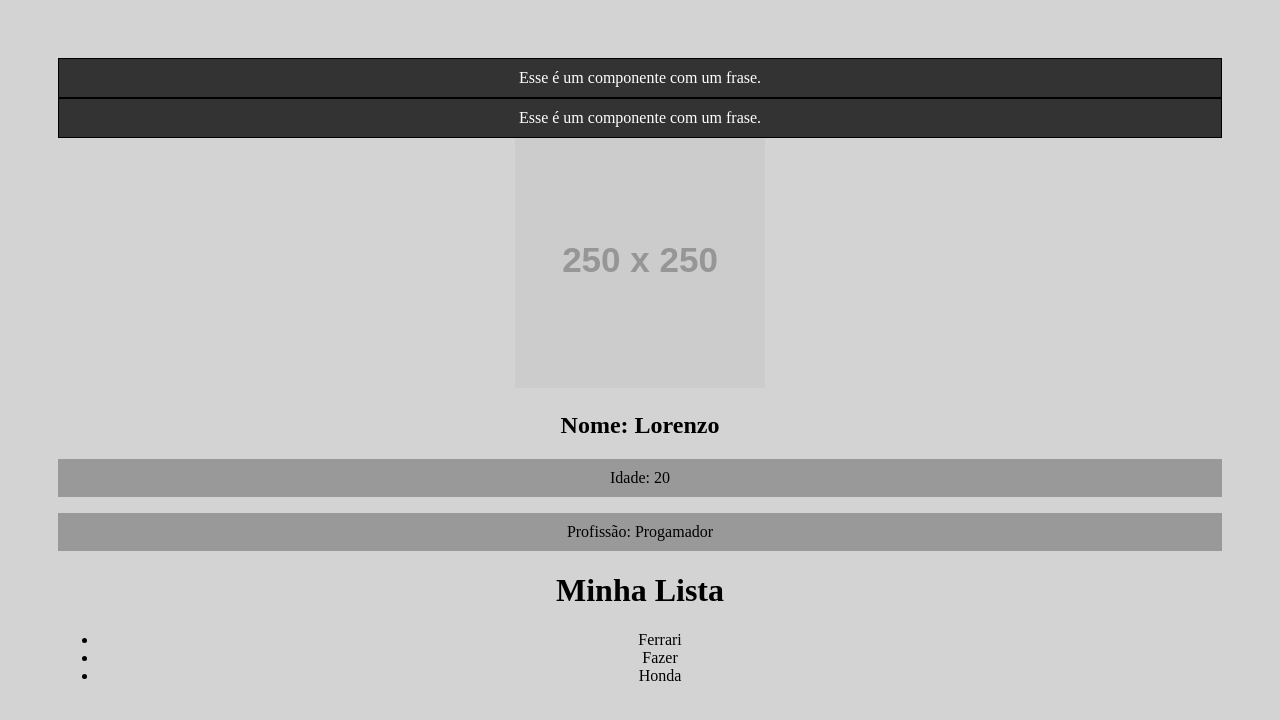
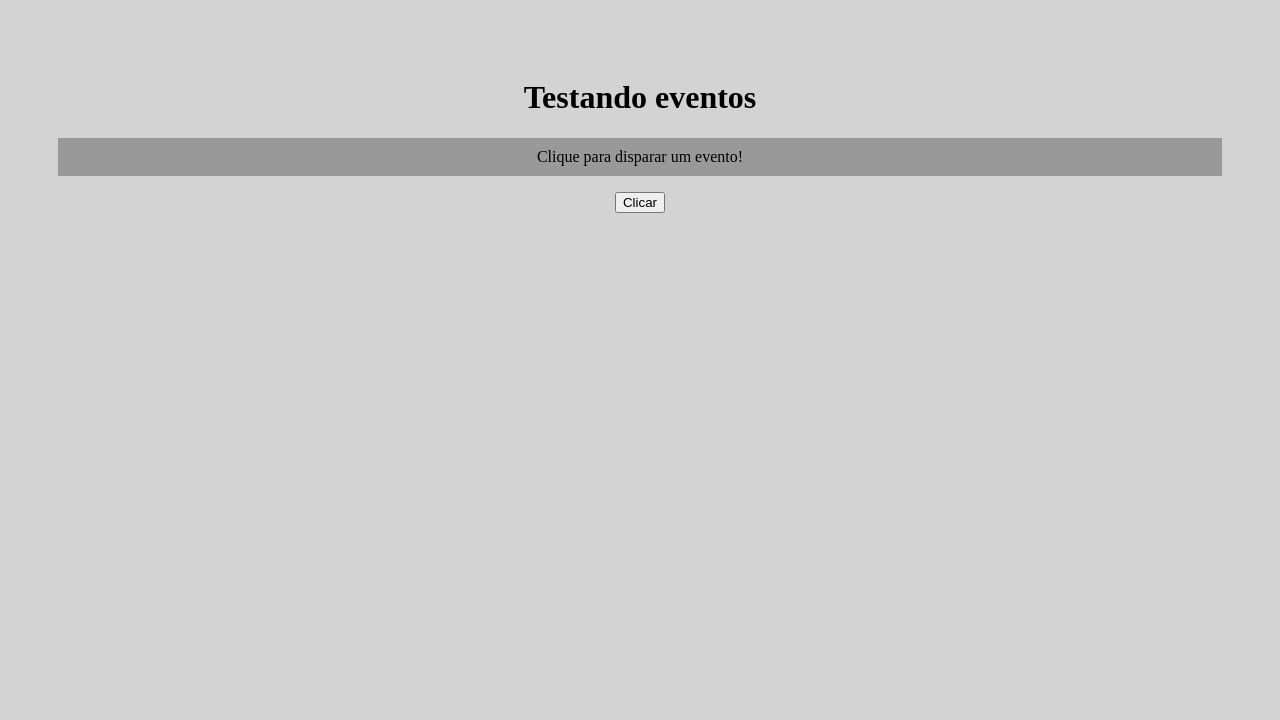
Before and after one commit to llorenzojorge/projeto-costs, a React (Create React App) app in the folder projeto-costs/: page / in a window 1280 px wide. Shown: the top 720 px of the page. Built offline with nearby package versions, Linux system fonts and the light colour scheme.

Commit message:
Iniciando eventos no React

```diff
--- a/projeto-costs/src/App.jsx
+++ b/projeto-costs/src/App.jsx
@@ -4,18 +4,14 @@ import SayMyName from './components/SayMyName';
 import Pessoa from './components/Pessoa';
 import Frase from './components/Frase';
 import List from './components/List';
+import Evento from './components/Evento';
 
 function App() {
 
   return (
     <div className="App">
-      <Frase />
-      <Frase />
-
-      <Pessoa nome="Lorenzo" idade="20" profissao="Progamador" foto="https://placehold.co/250" />
-
-      <List />
-
+      <h1>Testando eventos</h1>
+      <Evento />
     </div>
   );
 
--- /dev/null
+++ b/projeto-costs/src/components/Evento.jsx
@@ -0,0 +1,16 @@
+function Evento() {
+
+    function meuEvento() {
+        window.prompt('Teste')
+    }
+
+    return (
+        <div>
+            <p>Clique para disparar um evento!</p>
+            <button onClick={meuEvento}>Clicar</button>
+        </div>
+    )
+
+}
+
+export default Evento
```
